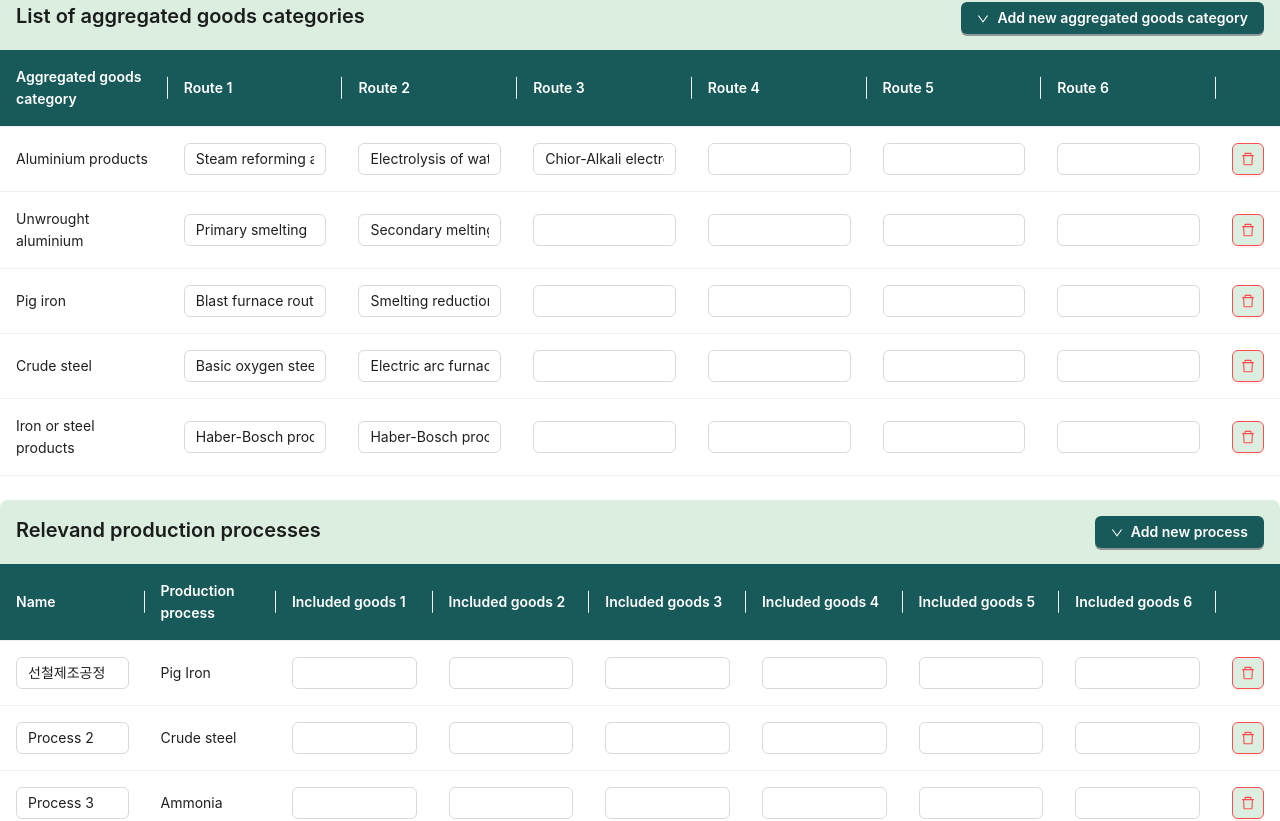
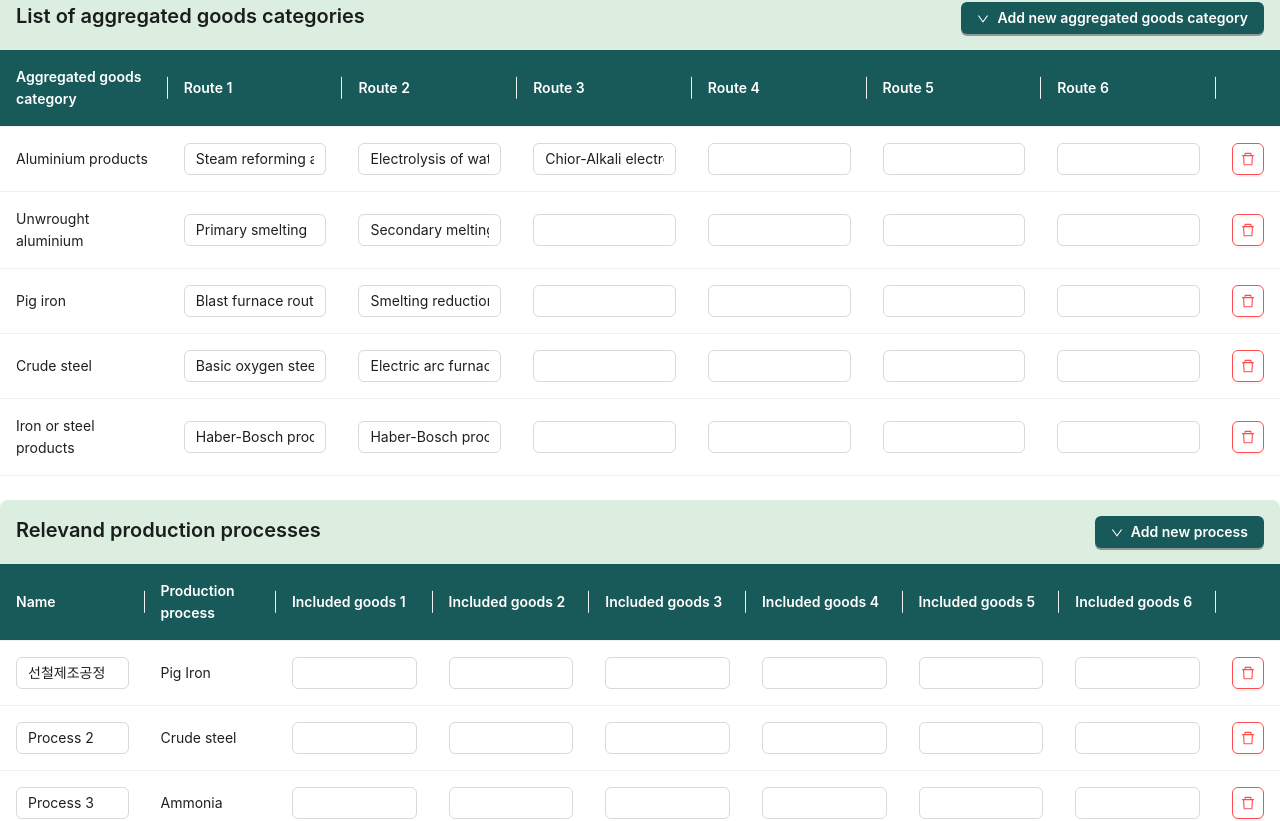
Before and after one commit to abiriadev/cbam-mini-demo, a React (Vite) app: page / in a window 1280 px wide. Shown: the part 2982-3803 px from the top of the page. Built offline with nearby package versions, Linux system fonts and the light colour scheme.

Commit message:
fix: button bgcolor

```diff
--- a/src/theme.ts
+++ b/src/theme.ts
@@ -15,6 +15,7 @@ export const theme: ThemeConfig = {
 	components: {
 		Button: {
 			primaryColor: white,
+			colorBgContainer: white,
 		},
 		Typography: {
 			titleMarginBottom: '0',
```
